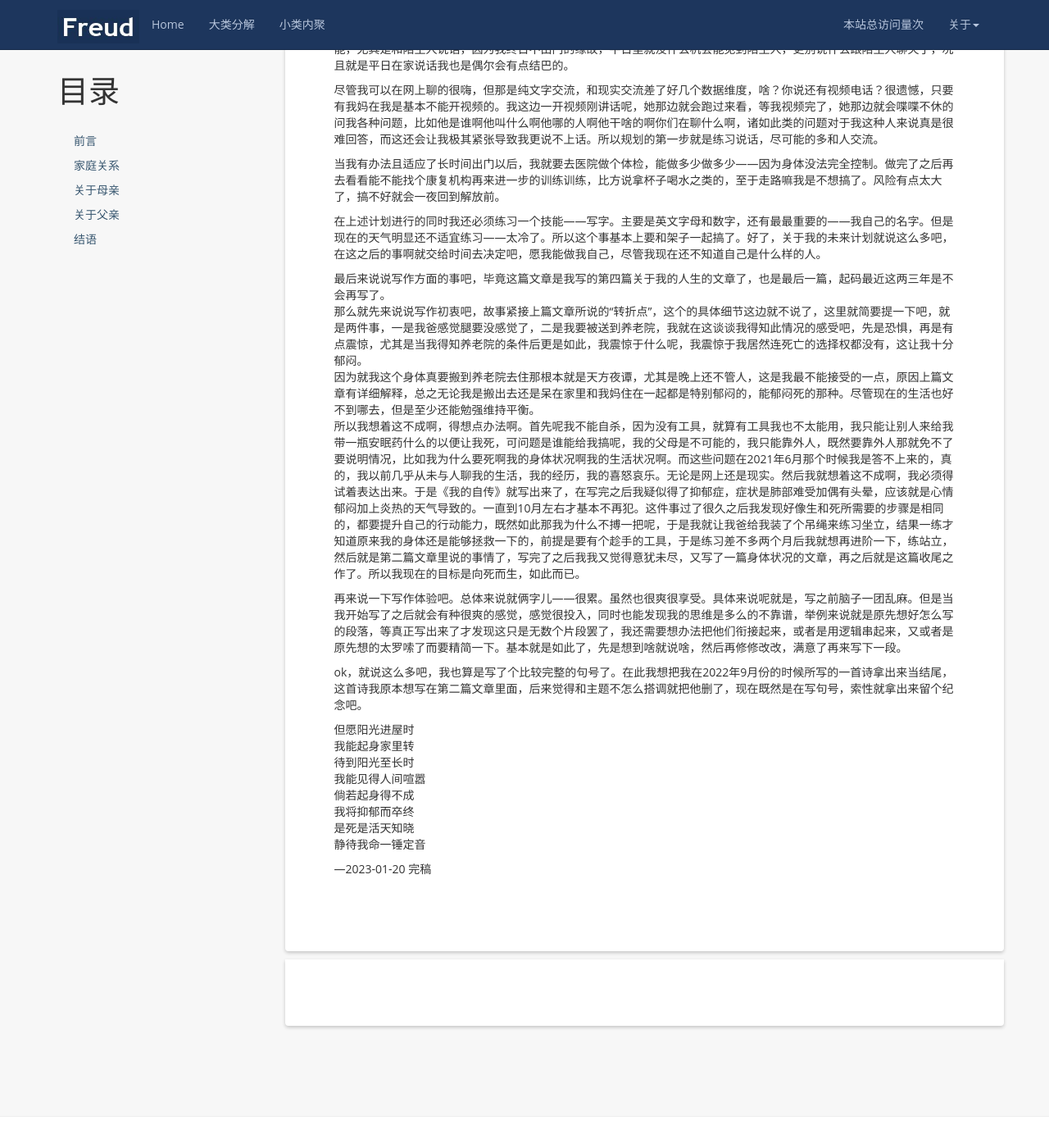
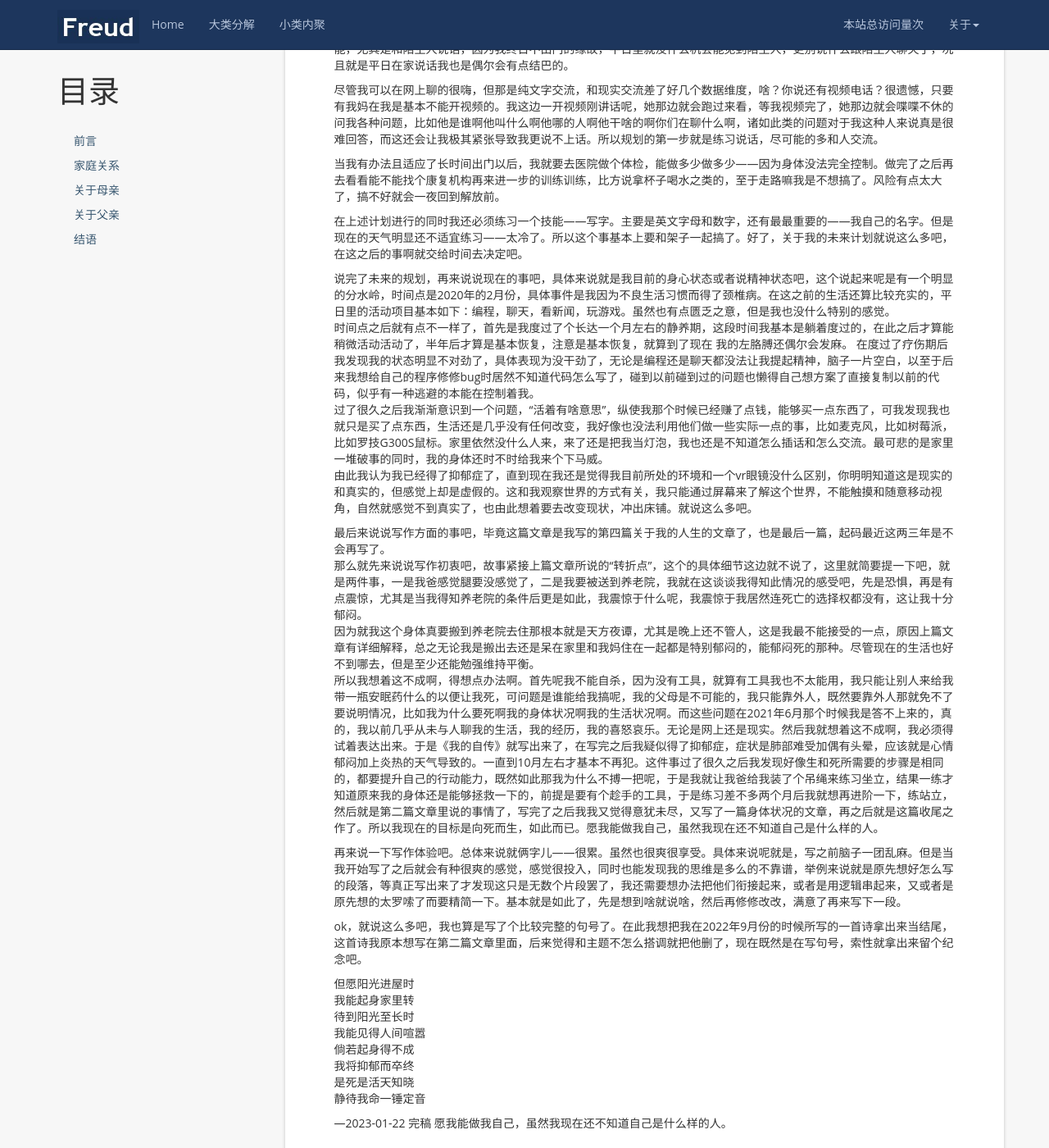
Before and after one commit to kljzndx/My-Blog, a Jekyll site: the page built from _posts/2022-11-23-细说家庭关系.md, in a window 1280 px wide and 1400 px high, scrolled down 8601 px. Shown: the whole window at 82% size. Built offline with Jekyll 4.4.1, drawn with Linux system fonts in a browser that asks for light colours; nearby versions of some CDN libraries; comment, search, counter and statistics services are not loaded.

Commit message:
写作状态同步---补充现在的状况

```diff
--- a/_posts/2022-11-23-细说家庭关系.md
+++ b/_posts/2022-11-23-细说家庭关系.md
@@ -185,12 +185,18 @@ ok，我妈的身体已经介绍完了，由于我爸的身体没这么奇葩，
 
 当我有办法且适应了长时间出门以后，我就要去医院做个体检，能做多少做多少——因为身体没法完全控制。做完了之后再去看看能不能找个康复机构再来进一步的训练训练，比方说拿杯子喝水之类的，至于走路嘛我是不想搞了。风险有点太大了，搞不好就会一夜回到解放前。
 
-在上述计划进行的同时我还必须练习一个技能——写字。主要是英文字母和数字，还有最最重要的——我自己的名字。但是现在的天气明显还不适宜练习——太冷了。所以这个事基本上要和架子一起搞了。好了，关于我的未来计划就说这么多吧，在这之后的事啊就交给时间去决定吧，愿我能做我自己，尽管我现在还不知道自己是什么样的人。
+在上述计划进行的同时我还必须练习一个技能——写字。主要是英文字母和数字，还有最最重要的——我自己的名字。但是现在的天气明显还不适宜练习——太冷了。所以这个事基本上要和架子一起搞了。好了，关于我的未来计划就说这么多吧，在这之后的事啊就交给时间去决定吧。
+
+说完了未来的规划，再来说说现在的事吧，具体来说就是我目前的身心状态或者说精神状态吧，这个说起来呢是有一个明显的分水岭，时间点是2020年的2月份，具体事件是我因为不良生活习惯而得了颈椎病。在这之前的生活还算比较充实的，平日里的活动项目基本如下：编程，聊天，看新闻，玩游戏。虽然也有点匮乏之意，但是我也没什么特别的感觉。
+时间点之后就有点不一样了，首先是我度过了个长达一个月左右的静养期，这段时间我基本是躺着度过的，在此之后才算能稍微活动活动了，半年后才算是基本恢复，注意是基本恢复，就算到了现在 我的左胳膊还偶尔会发麻。
+在度过了疗伤期后我发现我的状态明显不对劲了，具体表现为没干劲了，无论是编程还是聊天都没法让我提起精神，脑子一片空白，以至于后来我想给自己的程序修修bug时居然不知道代码怎么写了，碰到以前碰到过的问题也懒得自己想方案了直接复制以前的代码，似乎有一种逃避的本能在控制着我。
+过了很久之后我渐渐意识到一个问题，“活着有啥意思”，纵使我那个时候已经赚了点钱，能够买一点东西了，可我发现我也就只是买了点东西，生活还是几乎没有任何改变，我好像也没法利用他们做一些实际一点的事，比如麦克风，比如树莓派，比如罗技G300S鼠标。家里依然没什么人来，来了还是把我当灯泡，我也还是不知道怎么插话和怎么交流。最可悲的是家里一堆破事的同时，我的身体还时不时给我来个下马威。
+由此我认为我已经得了抑郁症了，直到现在我还是觉得我目前所处的环境和一个vr眼镜没什么区别，你明明知道这是现实的和真实的，但感觉上却是虚假的。这和我观察世界的方式有关，我只能通过屏幕来了解这个世界，不能触摸和随意移动视角，自然就感觉不到真实了，也由此想着要去改变现状，冲出床铺。就说这么多吧。
 
 最后来说说写作方面的事吧，毕竟这篇文章是我写的第四篇关于我的人生的文章了，也是最后一篇，起码最近这两三年是不会再写了。
 那么就先来说说写作初衷吧，故事紧接上篇文章所说的“转折点”，这个的具体细节这边就不说了，这里就简要提一下吧，就是两件事，一是我爸感觉腿要没感觉了，二是我要被送到养老院，我就在这谈谈我得知此情况的感受吧，先是恐惧，再是有点震惊，尤其是当我得知养老院的条件后更是如此，我震惊于什么呢，我震惊于我居然连死亡的选择权都没有，这让我十分郁闷。
 因为就我这个身体真要搬到养老院去住那根本就是天方夜谭，尤其是晚上还不管人，这是我最不能接受的一点，原因上篇文章有详细解释，总之无论我是搬出去还是呆在家里和我妈住在一起都是特别郁闷的，能郁闷死的那种。尽管现在的生活也好不到哪去，但是至少还能勉强维持平衡。
-所以我想着这不成啊，得想点办法啊。首先呢我不能自杀，因为没有工具，就算有工具我也不太能用，我只能让别人来给我带一瓶安眠药什么的以便让我死，可问题是谁能给我搞呢，我的父母是不可能的，我只能靠外人，既然要靠外人那就免不了要说明情况，比如我为什么要死啊我的身体状况啊我的生活状况啊。而这些问题在2021年6月那个时候我是答不上来的，真的，我以前几乎从未与人聊我的生活，我的经历，我的喜怒哀乐。无论是网上还是现实。然后我就想着这不成啊，我必须得试着表达出来。于是《我的自传》就写出来了，在写完之后我疑似得了抑郁症，症状是肺部难受加偶有头晕，应该就是心情郁闷加上炎热的天气导致的。一直到10月左右才基本不再犯。这件事过了很久之后我发现好像生和死所需要的步骤是相同的，都要提升自己的行动能力，既然如此那我为什么不搏一把呢，于是我就让我爸给我装了个吊绳来练习坐立，结果一练才知道原来我的身体还是能够拯救一下的，前提是要有个趁手的工具，于是练习差不多两个月后我就想再进阶一下，练站立，然后就是第二篇文章里说的事情了，写完了之后我我又觉得意犹未尽，又写了一篇身体状况的文章，再之后就是这篇收尾之作了。所以我现在的目标是向死而生，如此而已。
+所以我想着这不成啊，得想点办法啊。首先呢我不能自杀，因为没有工具，就算有工具我也不太能用，我只能让别人来给我带一瓶安眠药什么的以便让我死，可问题是谁能给我搞呢，我的父母是不可能的，我只能靠外人，既然要靠外人那就免不了要说明情况，比如我为什么要死啊我的身体状况啊我的生活状况啊。而这些问题在2021年6月那个时候我是答不上来的，真的，我以前几乎从未与人聊我的生活，我的经历，我的喜怒哀乐。无论是网上还是现实。然后我就想着这不成啊，我必须得试着表达出来。于是《我的自传》就写出来了，在写完之后我疑似得了抑郁症，症状是肺部难受加偶有头晕，应该就是心情郁闷加上炎热的天气导致的。一直到10月左右才基本不再犯。这件事过了很久之后我发现好像生和死所需要的步骤是相同的，都要提升自己的行动能力，既然如此那我为什么不搏一把呢，于是我就让我爸给我装了个吊绳来练习坐立，结果一练才知道原来我的身体还是能够拯救一下的，前提是要有个趁手的工具，于是练习差不多两个月后我就想再进阶一下，练站立，然后就是第二篇文章里说的事情了，写完了之后我我又觉得意犹未尽，又写了一篇身体状况的文章，再之后就是这篇收尾之作了。所以我现在的目标是向死而生，如此而已。愿我能做我自己，虽然我现在还不知道自己是什么样的人。
 
 再来说一下写作体验吧。总体来说就俩字儿——很累。虽然也很爽很享受。具体来说呢就是，写之前脑子一团乱麻。但是当我开始写了之后就会有种很爽的感觉，感觉很投入，同时也能发现我的思维是多么的不靠谱，举例来说就是原先想好怎么写的段落，等真正写出来了才发现这只是无数个片段罢了，我还需要想办法把他们衔接起来，或者是用逻辑串起来，又或者是原先想的太罗嗦了而要精简一下。基本就是如此了，先是想到啥就说啥，然后再修修改改，满意了再来写下一段。
 
@@ -205,4 +211,4 @@ ok，就说这么多吧，我也算是写了个比较完整的句号了。在此
 是死是活天知晓
 静待我命一锤定音
 
----2023-01-20 完稿
+---2023-01-22 完稿 愿我能做我自己，虽然我现在还不知道自己是什么样的人。
```
